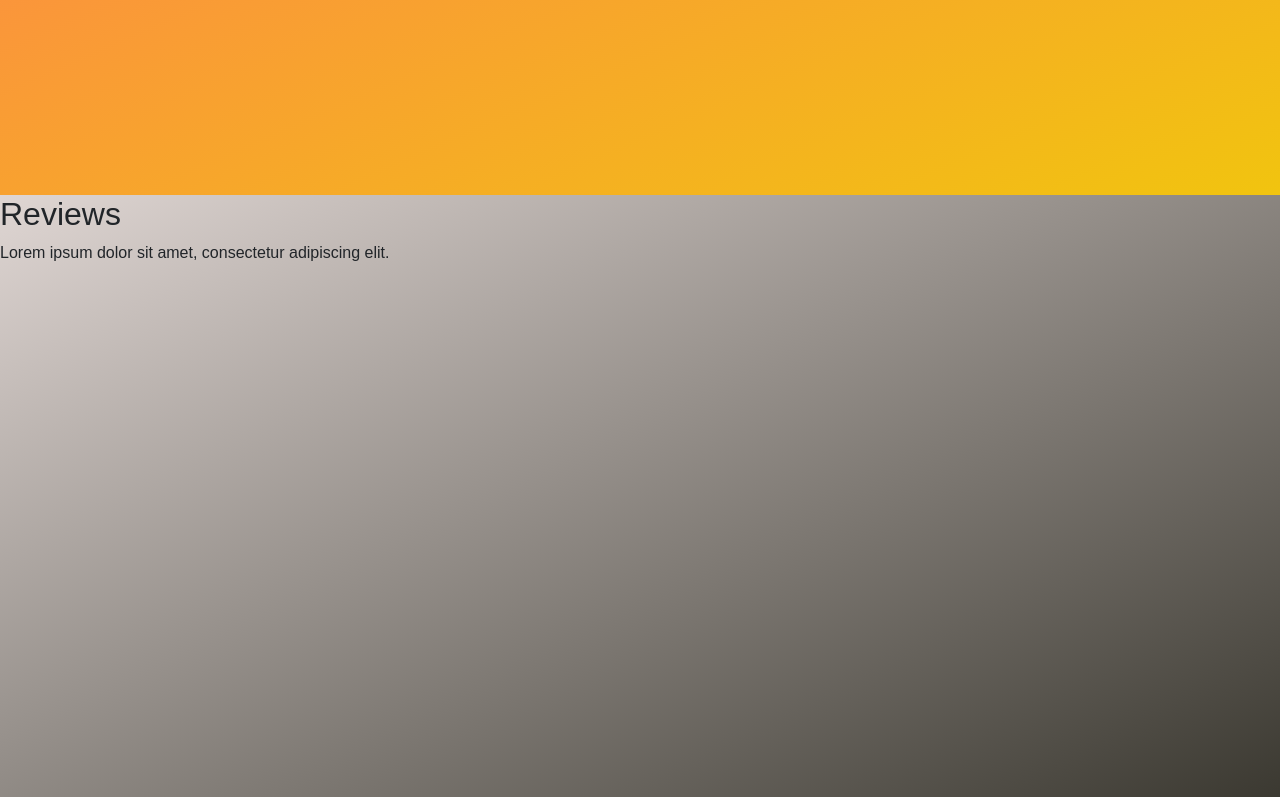
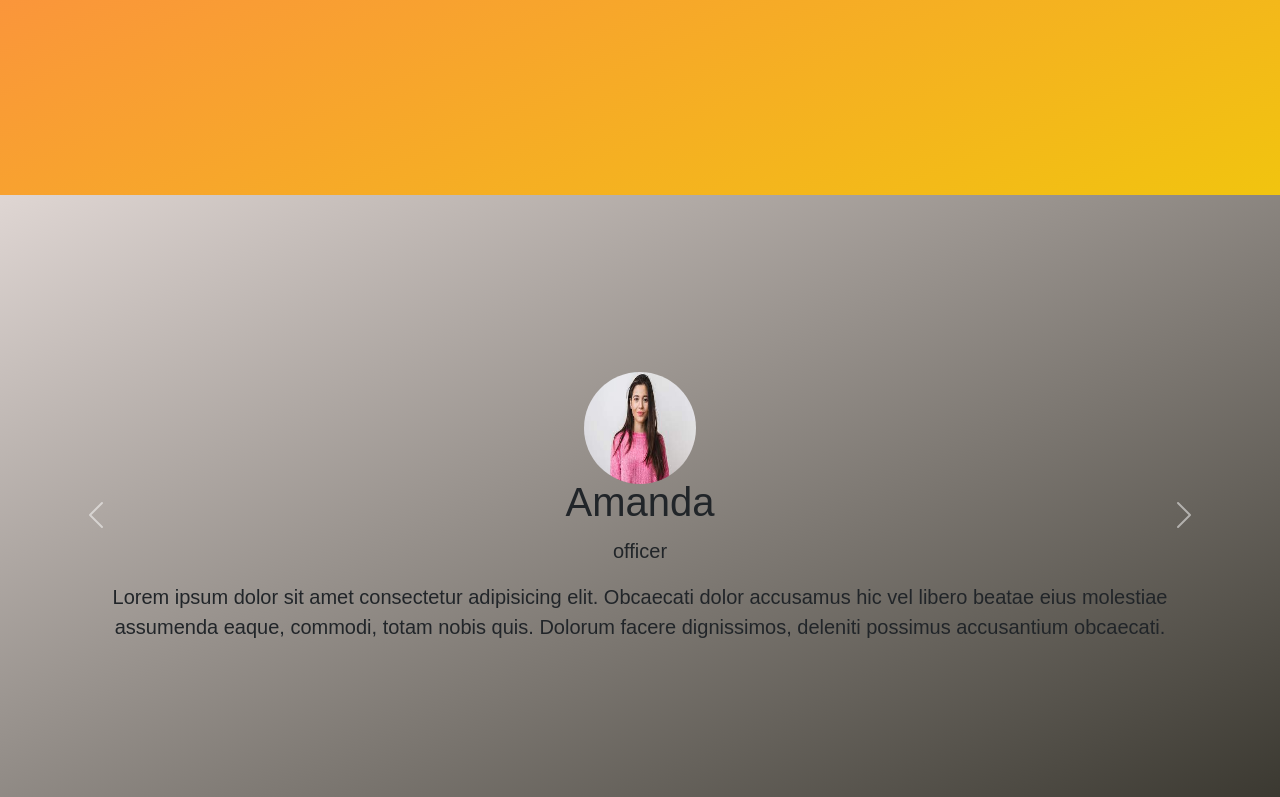
Before and after one commit to mshehryarahmed/test, a React (Create React App) app: page / in a window 1280 px wide. Shown: the part 2765-3562 px from the top of the page. Built offline with nearby package versions, Linux system fonts and the light colour scheme.

Commit message:
carousel added

```diff
--- a/src/components/Carousel.js
+++ b/src/components/Carousel.js
@@ -1,18 +1,52 @@
 import React from 'react'
 import review from '../assets/reviews.jpeg'
+import './Reviews.css'
 const Carousel = () => {
     return (
         <>
-            <div id="carouselExampleFade" className="carousel slide carousel-fade">
+            <div id="carouselExampleFade" className="carousel slide carousel-fade carousel-container">
                 <div className="carousel-inner">
                     <div className="carousel-item active">
-                        <img src={review} className="" alt="review"/>
+                        <div className=" container container-content">
+                            <img src={review} className="round" alt="review"/>
+                            <p className='heading'>
+                                Amanda
+                            </p>
+                            <p className='sub-heading'>
+                                officer
+                            </p>
+                            <p className='content text-center'>
+                                Lorem ipsum dolor sit amet consectetur adipisicing elit. Obcaecati dolor accusamus hic vel libero beatae eius molestiae assumenda eaque, commodi, totam nobis quis. Dolorum facere dignissimos, deleniti possimus accusantium obcaecati.
+                            </p>
+                        </div>
                     </div>
                     <div className="carousel-item">
-                        <img src="..." className="d-block w-100" alt="..."/>
+                    <div className=" container container-content">
+                            <img src={review} className="round" alt="review"/>
+                            <p className='heading'>
+                                lorem
+                            </p>
+                            <p className='sub-heading'>
+                                officer
+                            </p>
+                            <p className='content text-center'>
+                                Lorem ipsum dolor sit amet consectetur adipisicing elit. Obcaecati dolor accusamus hic vel libero beatae eius molestiae assumenda eaque, commodi, totam nobis quis. Dolorum facere dignissimos, deleniti possimus accusantium obcaecati.
+                            </p>
+                        </div>
                     </div>
                     <div className="carousel-item">
-                        <img src="..." className="d-block w-100" alt="..."/>
+                    <div className=" container container-content">
+                            <img src={review} className="round" alt="review"/>
+                            <p className='heading'>
+                                epsom
+                            </p>
+                            <p className='sub-heading'>
+                                officer
+                            </p>
+                            <p className='content text-center'>
+                                Lorem ipsum dolor sit amet consectetur adipisicing elit. Obcaecati dolor accusamus hic vel libero beatae eius molestiae assumenda eaque, commodi, totam nobis quis. Dolorum facere dignissimos, deleniti possimus accusantium obcaecati.
+                            </p>
+                        </div>
                     </div>
                 </div>
                 <button className="carousel-control-prev" type="button" data-bs-target="#carouselExampleFade" data-bs-slide="prev">
--- a/src/components/Reviews.css
+++ b/src/components/Reviews.css
@@ -3,3 +3,41 @@
     height: 80vh;
     width: 100%;
 }
+.carousel-container{
+    height: 100%;
+}
+.container-content{
+    display: flex;
+    align-items: center;
+    justify-content: center;
+    flex-direction: column;
+    height: 100%;
+}
+
+img.round{
+    height: 7em;
+    width: 7em;
+    border-radius: 50%;
+
+}
+.carousel-inner{
+    height: 100%;
+}
+.carousel-item{
+    display: flex;
+    align-items: center;
+    justify-content: center;
+    height: 100%;
+}
+.heading{
+    font-size: 40px;
+    font-weight: 500;
+}
+.sub-heading{
+    font-size: 20px;
+    font-weight: 200;
+}
+.content{
+    font-size: 20px;
+    font-weight: 300;
+}
--- a/src/components/Reviews.js
+++ b/src/components/Reviews.js
@@ -1,12 +1,11 @@
 import React from 'react';
 import './Reviews.css';
+import Carousel from './Carousel';
 
 const Reviews = () => {
   return (
     <section id="reviews" className="section reviews-section">
-      {/* Content for the Reviews section */}
-      <h2>Reviews</h2>
-      <p>Lorem ipsum dolor sit amet, consectetur adipiscing elit.</p>
+      <Carousel/>
     </section>
   );
 }
```
